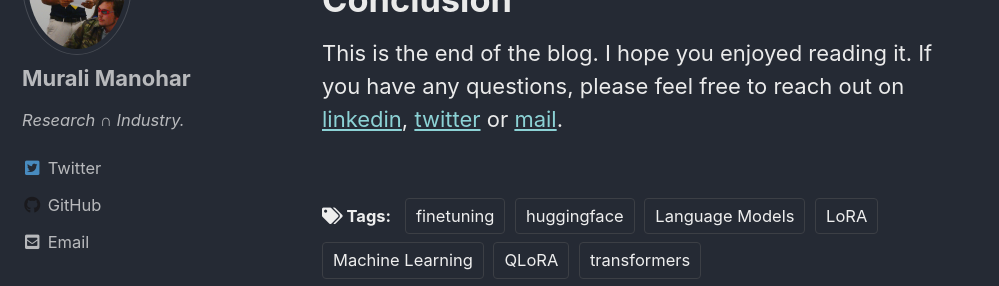
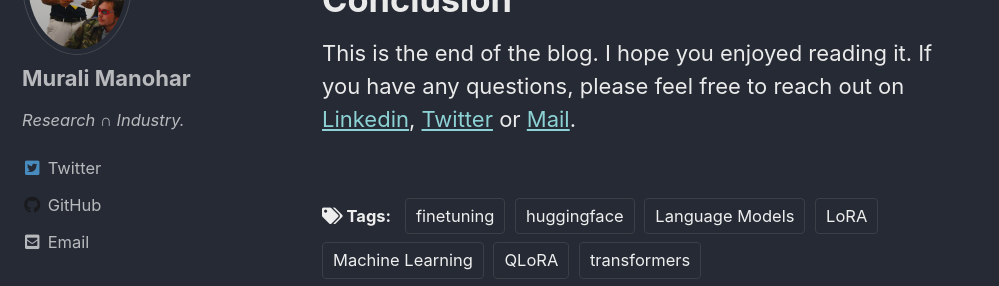
Before and after one commit to gitlost-murali/blogs, a Jekyll site: the page built from _posts/2023-27-07-lora-qlora.md, in a window 1280 px wide and 900 px high, scrolled down 11017 px. Shown: the part 154-440 px from the top of the window, without its empty margins (0-999 px from the left). Built offline with Jekyll 4.4.1, drawn with Linux system fonts in a browser that asks for light colours; cached includes are drawn as plain includes; formulas are drawn with MathJax 3; comment, search, counter and statistics services are not loaded.

```diff
--- a/_posts/2023-27-07-lora-qlora.md
+++ b/_posts/2023-27-07-lora-qlora.md
@@ -181,4 +181,4 @@
 
 # Conclusion
 
-This is the end of the blog. I hope you enjoyed reading it. If you have any questions, please feel free to reach out on [linkedin](https://www.linkedin.com/in/murali-manohar/), [twitter](https://twitter.com/gitlostmurali) or [mail](mailto:kmanoharmurali@gmail.com).
+This is the end of the blog. I hope you enjoyed reading it. If you have any questions, please feel free to reach out on [Linkedin](https://www.linkedin.com/in/murali-manohar/), [Twitter](https://twitter.com/gitlostmurali) or [Mail](mailto:kmanoharmurali@gmail.com).
```
